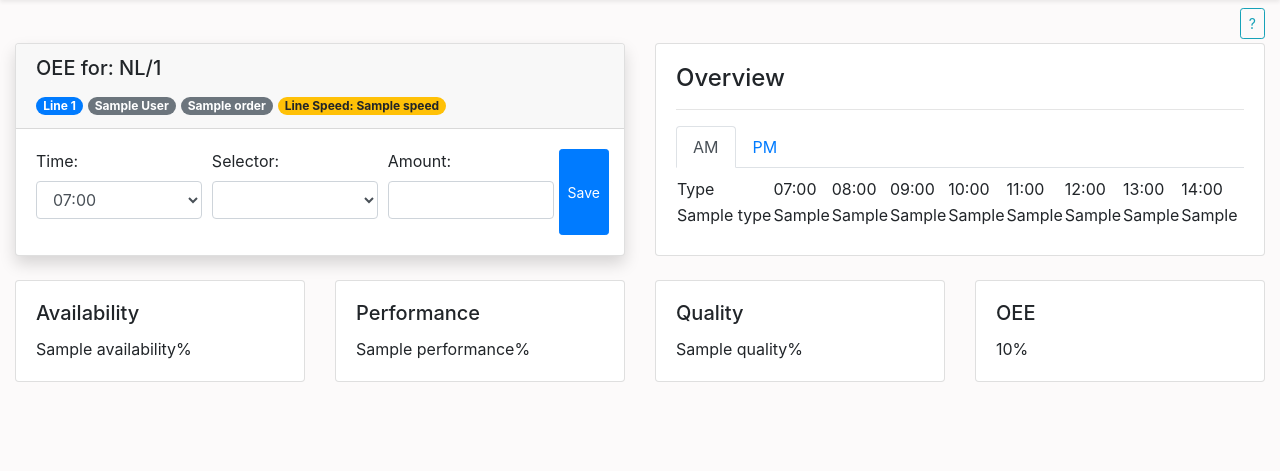
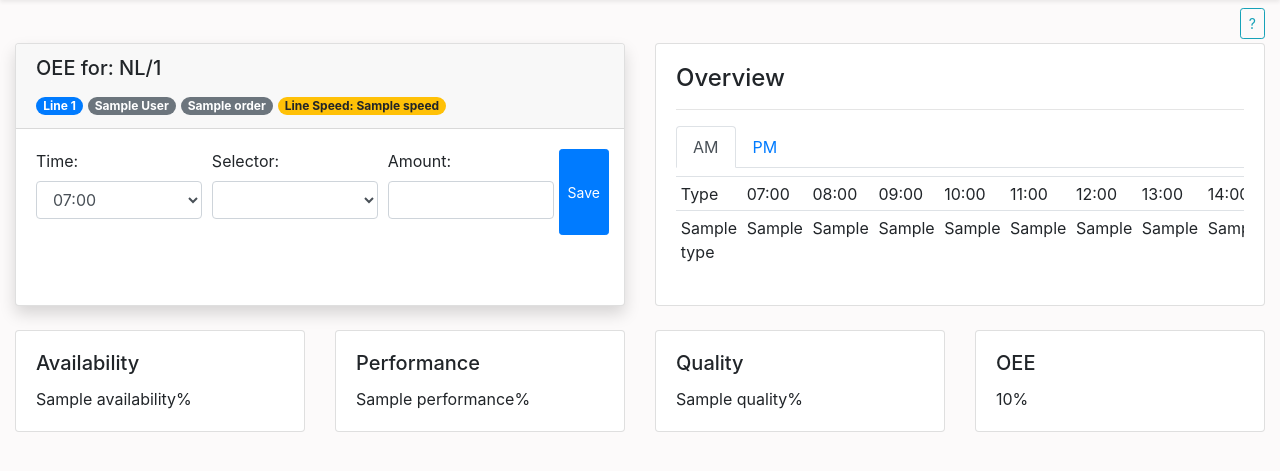
Before and after one commit to BradNichol/nlapp, a Python web app: template app/oee/templates/oeedetails.html in a window 1280 px wide. Shown: the part 56-527 px from the top of the page. Run offline with Jinja, Linux system fonts and the light colour scheme; the template is opened without the code that fills it: most values are stand-ins (such as "Sample title", 1, 10 or a date in 2020); some libraries are stand-ins or nearby versions.

Commit message:
table update

```diff
--- a/app/oee/templates/oeedetails.html
+++ b/app/oee/templates/oeedetails.html
@@ -105,7 +105,7 @@
                         <!-- AM data-->
                         {% if oeeStats %}
                         <div class="table-responsive">
-                            <table class="rbTable mt-2"o id="recipeTable">
+                            <table class="table table-sm mt-2"o id="recipeTable">
                                 <thead>
                                     <tr>
                                         <td>Type</td>
```
